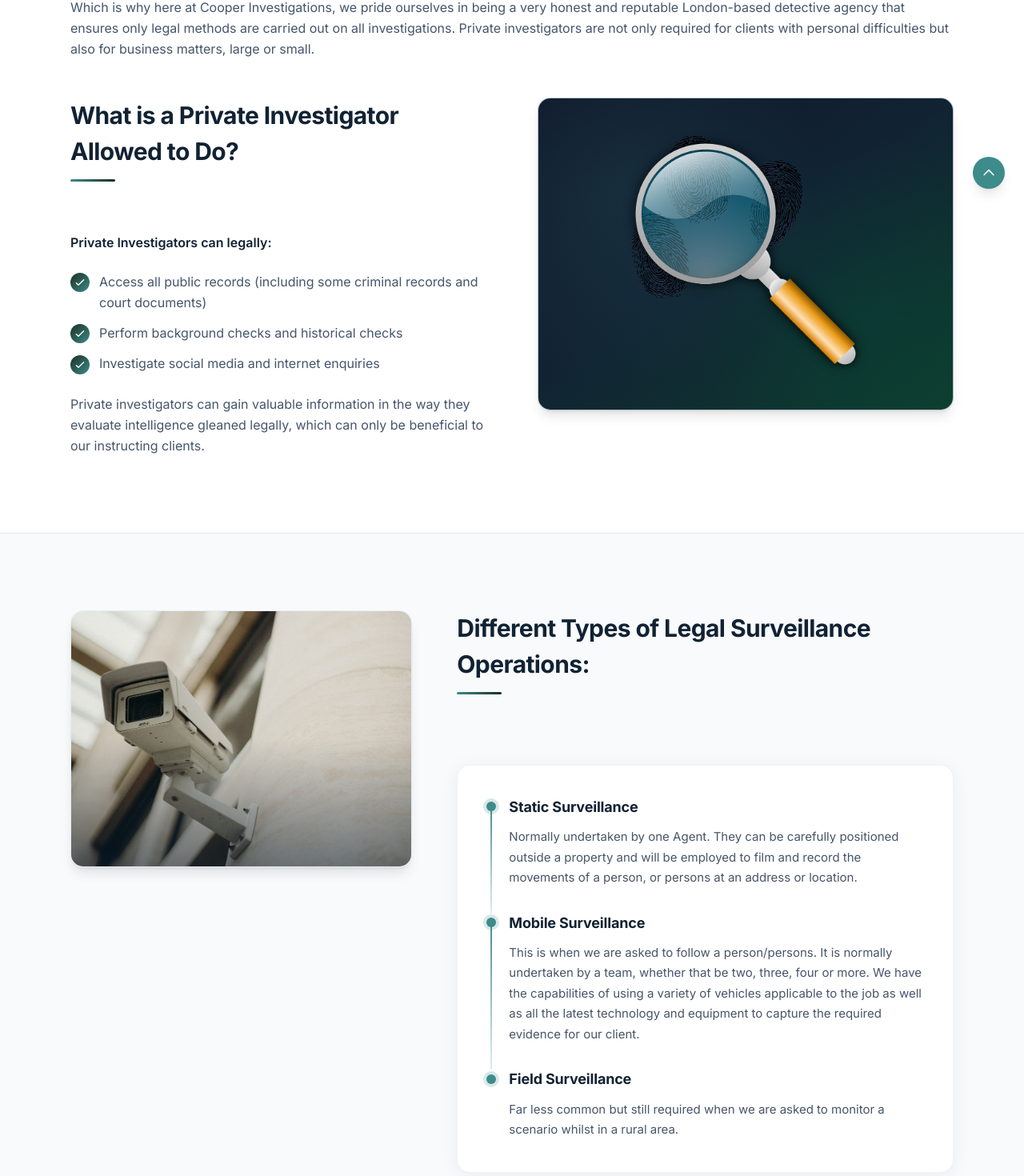
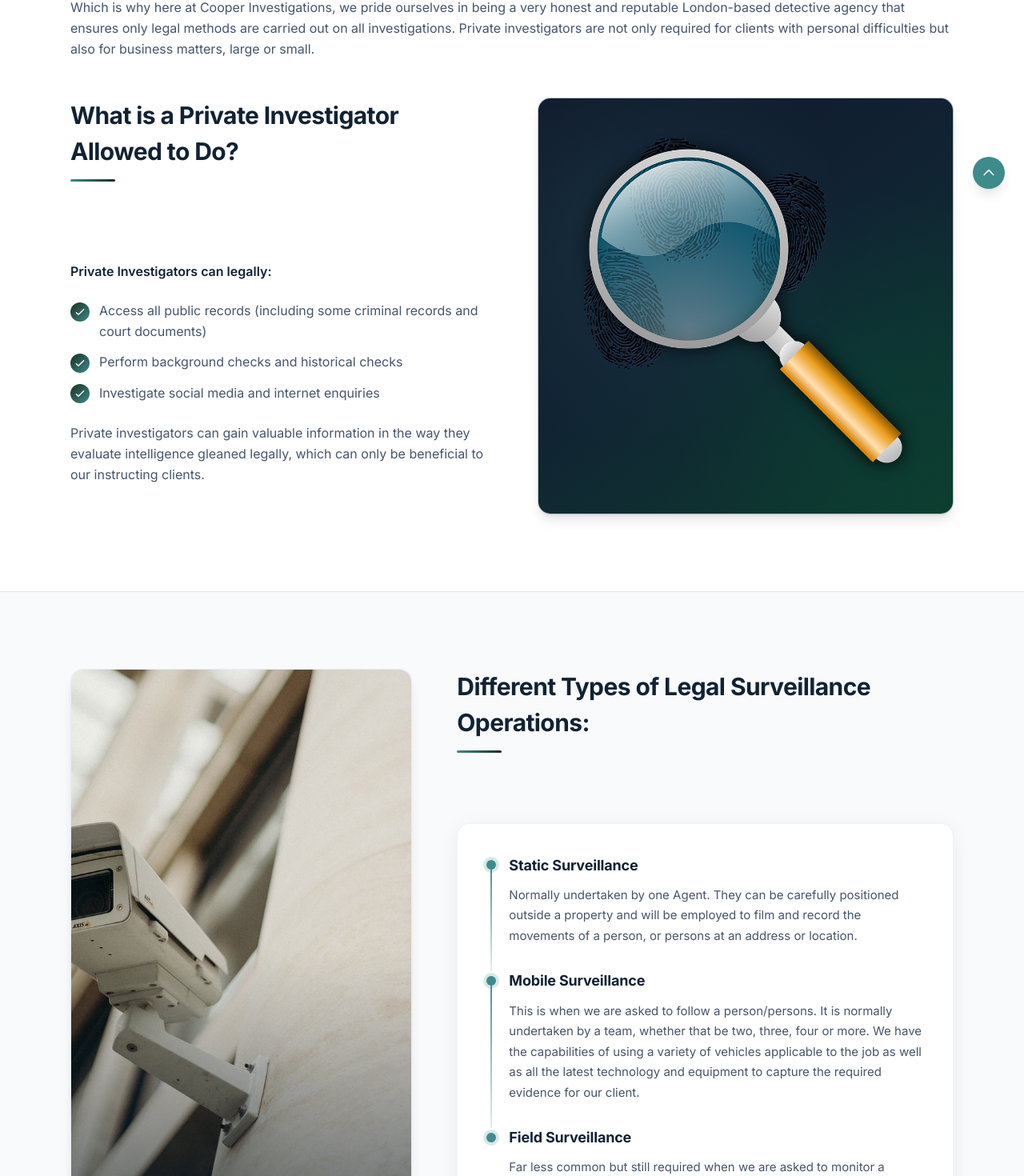
Before and after one commit to Naseef-Nusky/cooper-investigations-website, a React (Vite) app: page /services/personal-investigation in a window 1280 px wide. Shown: the part 540-2010 px from the top of the page at 80% size. Built offline with nearby package versions, Linux system fonts and the light colour scheme.

Commit message:
img issue fixed

```diff
--- a/src/components/ServicePageLayout.jsx
+++ b/src/components/ServicePageLayout.jsx
@@ -170,7 +170,7 @@ export function splitColumnClasses({ imageFirst = false, wide = false }) {
 
     return {
       topic: `${mobile.topic} lg:col-span-7 lg:col-start-1 lg:row-start-1`,
-      image: `${mobile.image} lg:col-span-5 lg:col-start-8 lg:row-start-1 lg:row-span-2`,
+      image: `${mobile.image} self-stretch lg:col-span-5 lg:col-start-8 lg:row-start-1 lg:row-span-2`,
       body: `${mobile.body} lg:col-span-7 lg:col-start-1 lg:row-start-2`,
     }
   }
@@ -228,10 +228,14 @@ export function ServiceImageCard({ src, alt, tall = false, className = '' }) {
   )
 }
 
-export function ServiceGraphicCard({ src, alt }) {
+export function ServiceGraphicCard({ src, alt, tall = false, className = '' }) {
   return (
-    <div className="service-graphic-card overflow-hidden rounded-2xl border border-slate-200/80 shadow-lg">
-      <div className="service-graphic-card-inner flex aspect-[4/3] items-center justify-center p-6 md:p-10">
+    <div
+      className={`service-graphic-card h-full overflow-hidden rounded-2xl border border-slate-200/80 shadow-lg ${tall ? 'md:flex md:min-h-0 md:flex-col' : ''} ${className}`}
+    >
+      <div
+        className={`service-graphic-card-inner flex items-center justify-center p-6 md:p-10 ${tall ? 'h-full min-h-[16rem] md:min-h-0 md:flex-1 md:aspect-auto' : 'aspect-[4/3]'}`}
+      >
         <img src={src} alt={alt} className="max-h-full w-full object-contain transition duration-700 hover:scale-[1.02]" />
       </div>
     </div>
--- a/src/pages/AssetTrackingPage.jsx
+++ b/src/pages/AssetTrackingPage.jsx
@@ -38,10 +38,14 @@ export default function AssetTrackingPage() {
           <div className="mx-auto grid max-w-6xl items-start gap-12 px-4 md:grid-cols-2 md:items-stretch md:gap-16 md:px-6">
             <h2 className={`service-section-title ${serviceSplitCols.topic}`}>Asset and Vehicle Tracking</h2>
             <div className={serviceSplitCols.image}>
-              <ServiceImageCard
-                src="/Asset-and-Vehicle-Tracking.jpg"
-                alt="Black London taxi on a cobblestone street"
-              />
+              <div className="flex h-full min-h-0 flex-col md:sticky md:top-28">
+                <ServiceImageCard
+                  src="/Asset-and-Vehicle-Tracking.jpg"
+                  alt="Black London taxi on a cobblestone street"
+                  tall
+                  className="min-h-0 flex-1"
+                />
+              </div>
             </div>
             <div className={`${serviceSplitCols.body} mt-6 space-y-4 md:mt-0`}>
               <p className="leading-relaxed text-slate-600">
@@ -67,10 +71,12 @@ export default function AssetTrackingPage() {
             <div className="grid items-start gap-10 lg:grid-cols-12 lg:items-stretch lg:gap-14">
               <h2 className={`service-section-title ${serviceSideColsLg.topic}`}>Vehicle tracker data</h2>
               <div className={serviceSideColsLg.image}>
-                <div className="lg:sticky lg:top-28">
+                <div className="flex h-full min-h-0 flex-col lg:sticky lg:top-28">
                   <ServiceImageCard
                     src="/vehicle-tracker.jpg"
                     alt="Hand holding a smartphone displaying GPS map tracking"
+                    tall
+                    className="min-h-0 flex-1"
                   />
                 </div>
               </div>
--- a/src/pages/CorporateInvestigationsPage.jsx
+++ b/src/pages/CorporateInvestigationsPage.jsx
@@ -74,10 +74,14 @@ export default function CorporateInvestigationsPage() {
           <div className="mx-auto grid max-w-6xl items-start gap-12 px-4 md:grid-cols-2 md:items-stretch md:gap-16 md:px-6">
             <h2 className={`service-section-title ${serviceSplitCols.topic}`}>Corporate Investigations</h2>
             <div className={serviceSplitCols.image}>
-              <ServiceImageCard
-                src="/Corporate-investigations-services.jpg"
-                alt="Keyboard with a small caution cone on the keys"
-              />
+              <div className="flex h-full min-h-0 flex-col md:sticky md:top-28">
+                <ServiceImageCard
+                  src="/Corporate-investigations-services.jpg"
+                  alt="Keyboard with a small caution cone on the keys"
+                  tall
+                  className="min-h-0 flex-1"
+                />
+              </div>
             </div>
             <div className={`${serviceSplitCols.body} mt-6 space-y-4 md:mt-0`}>
               <p className="leading-relaxed text-slate-600">
@@ -103,10 +107,12 @@ export default function CorporateInvestigationsPage() {
             <div className="grid items-start gap-10 lg:grid-cols-12 lg:items-stretch lg:gap-14">
               <h2 className={`service-section-title ${serviceSideColsLg.topic}`}>Our Company</h2>
               <div className={serviceSideColsLg.image}>
-                <div className="lg:sticky lg:top-28">
+                <div className="flex h-full min-h-0 flex-col lg:sticky lg:top-28">
                   <ServiceImageCard
                     src="/data-protection.jpg"
                     alt="Hands typing on a laptop displaying code on the screen"
+                    tall
+                    className="min-h-0 flex-1"
                   />
                 </div>
               </div>
--- a/src/pages/InternationalInvestigationPage.jsx
+++ b/src/pages/InternationalInvestigationPage.jsx
@@ -26,10 +26,14 @@ export default function InternationalInvestigationPage() {
               International Investigation Services For Personal &amp; Business Clients
             </h2>
             <div className={serviceSplitCols.image}>
-              <ServiceImageCard
-                src="/International-Investigation-Services.jpg"
-                alt="Airplane flying between international city skyscrapers"
-              />
+              <div className="flex h-full min-h-0 flex-col md:sticky md:top-28">
+                <ServiceImageCard
+                  src="/International-Investigation-Services.jpg"
+                  alt="Airplane flying between international city skyscrapers"
+                  tall
+                  className="min-h-0 flex-1"
+                />
+              </div>
             </div>
             <div className={`${serviceSplitCols.body} mt-6 space-y-4 md:mt-0`}>
               <p className="leading-relaxed text-slate-600">
@@ -71,10 +75,12 @@ export default function InternationalInvestigationPage() {
                 International private investigations
               </h2>
               <div className={serviceSideColsLg.image}>
-                <div className="lg:sticky lg:top-28">
+                <div className="flex h-full min-h-0 flex-col lg:sticky lg:top-28">
                   <ServiceImageCard
                     src="/phone-chat-1.jpg"
                     alt="Hands using a smartphone outdoors"
+                    tall
+                    className="min-h-0 flex-1"
                   />
                 </div>
               </div>
--- a/src/pages/MaritalAffairPage.jsx
+++ b/src/pages/MaritalAffairPage.jsx
@@ -37,10 +37,14 @@ export default function MaritalAffairPage() {
           <div className="mx-auto grid max-w-6xl items-start gap-12 px-4 md:grid-cols-2 md:items-stretch md:gap-16 md:px-6">
             <h2 className={`service-section-title ${serviceSplitCols.topic}`}>Marital Affair Investigation</h2>
             <div className={serviceSplitCols.image}>
-              <ServiceImageCard
-                src="/Marital-Affair-Investigation.jpg"
-                alt="Couple sitting together on a bench"
-              />
+              <div className="flex h-full min-h-0 flex-col md:sticky md:top-28">
+                <ServiceImageCard
+                  src="/Marital-Affair-Investigation.jpg"
+                  alt="Couple sitting together on a bench"
+                  tall
+                  className="min-h-0 flex-1"
+                />
+              </div>
             </div>
             <div className={`${serviceSplitCols.body} mt-6 space-y-4 md:mt-0`}>
               <blockquote className="border-l-4 border-brand-teal pl-5 text-base italic leading-relaxed text-slate-700 md:text-lg">
@@ -67,10 +71,12 @@ export default function MaritalAffairPage() {
                 Look over the list below, if this sounds even remotely familiar, you need to call us today.
               </h2>
               <div className={serviceSideColsLg.image}>
-                <div className="lg:sticky lg:top-28">
+                <div className="flex h-full min-h-0 flex-col lg:sticky lg:top-28">
                   <ServiceImageCard
                     src="/phone-chat-1.jpg"
                     alt="Person reviewing information on a smartphone outdoors"
+                    tall
+                    className="min-h-0 flex-1"
                   />
                 </div>
               </div>
--- a/src/pages/PersonalInvestigationPage.jsx
+++ b/src/pages/PersonalInvestigationPage.jsx
@@ -62,10 +62,14 @@ export default function PersonalInvestigationPage() {
                 What is a Private Investigator Allowed to Do?
               </h2>
               <div className={serviceSplitCols.image}>
-                <ServiceGraphicCard
-                  src="/Personal-Investigation-Services.png"
-                  alt="Magnifying glass over fingerprint pattern"
-                />
+                <div className="flex h-full min-h-0 flex-col md:sticky md:top-28">
+                  <ServiceGraphicCard
+                    src="/Personal-Investigation-Services.png"
+                    alt="Magnifying glass over fingerprint pattern"
+                    tall
+                    className="min-h-0 flex-1"
+                  />
+                </div>
               </div>
               <div className={`${serviceSplitCols.body} mt-6 space-y-4 md:mt-0`}>
                 <p className="font-semibold text-brand-navy">Private Investigators can legally:</p>
@@ -86,8 +90,13 @@ export default function PersonalInvestigationPage() {
                 Different Types of Legal Surveillance Operations:
               </h2>
               <div className={serviceSideColsLg.image}>
-                <div className="lg:sticky lg:top-28">
-                  <ServiceImageCard src="/Legal-Surveillance.jpg" alt="Security camera mounted on a building wall" />
+                <div className="flex h-full min-h-0 flex-col lg:sticky lg:top-28">
+                  <ServiceImageCard
+                    src="/Legal-Surveillance.jpg"
+                    alt="Security camera mounted on a building wall"
+                    tall
+                    className="min-h-0 flex-1"
+                  />
                 </div>
               </div>
               <div className={`${serviceSideColsLg.body} mt-6 md:mt-0`}>
--- a/src/pages/SurveillanceServicesPage.jsx
+++ b/src/pages/SurveillanceServicesPage.jsx
@@ -49,12 +49,14 @@ export default function SurveillanceServicesPage() {
           <div className="mx-auto grid max-w-6xl items-start gap-12 px-4 md:grid-cols-2 md:items-stretch md:gap-16 md:px-6">
             <h2 className={`service-section-title ${serviceSplitCols.topic}`}>Covert Surveillance Services</h2>
             <div className={serviceSplitCols.image}>
-              <ServiceImageCard
-                src="/Covert-surveillance.jpg"
-                alt="Surveillance operative holding a professional camera on a gimbal"
-                tall
-                className="min-h-0 flex-1 md:sticky md:top-28"
-              />
+              <div className="flex h-full min-h-0 flex-col md:sticky md:top-28">
+                <ServiceImageCard
+                  src="/Covert-surveillance.jpg"
+                  alt="Surveillance operative holding a professional camera on a gimbal"
+                  tall
+                  className="min-h-0 flex-1"
+                />
+              </div>
             </div>
             <div className={`${serviceSplitCols.body} mt-6 space-y-4 md:mt-0`}>
               <p className="leading-relaxed text-slate-600">
@@ -105,10 +107,12 @@ export default function SurveillanceServicesPage() {
             <div className="grid items-start gap-10 lg:grid-cols-12 lg:items-stretch lg:gap-14">
               <h2 className={`service-section-title ${serviceSideColsLg.topic}`}>Private Investigation Surveillance</h2>
               <div className={serviceSideColsLg.image}>
-                <div className="lg:sticky lg:top-28">
+                <div className="flex h-full min-h-0 flex-col lg:sticky lg:top-28">
                   <ServiceImageCard
                     src="/Professional-Surveillance-1.jpg"
                     alt="Hands cutting printed evidence on a desk during an investigation"
+                    tall
+                    className="min-h-0 flex-1"
                   />
                 </div>
               </div>
```
